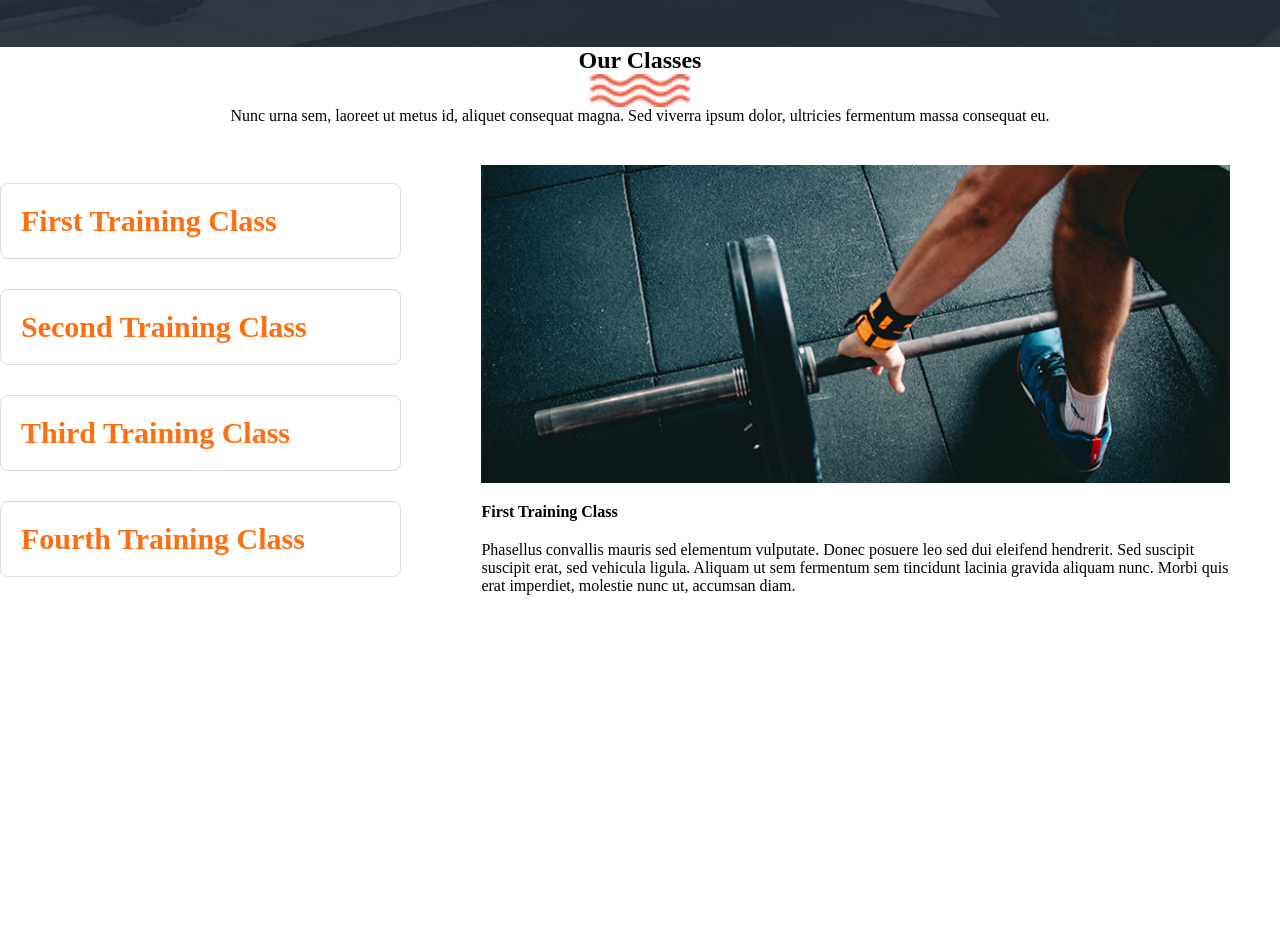
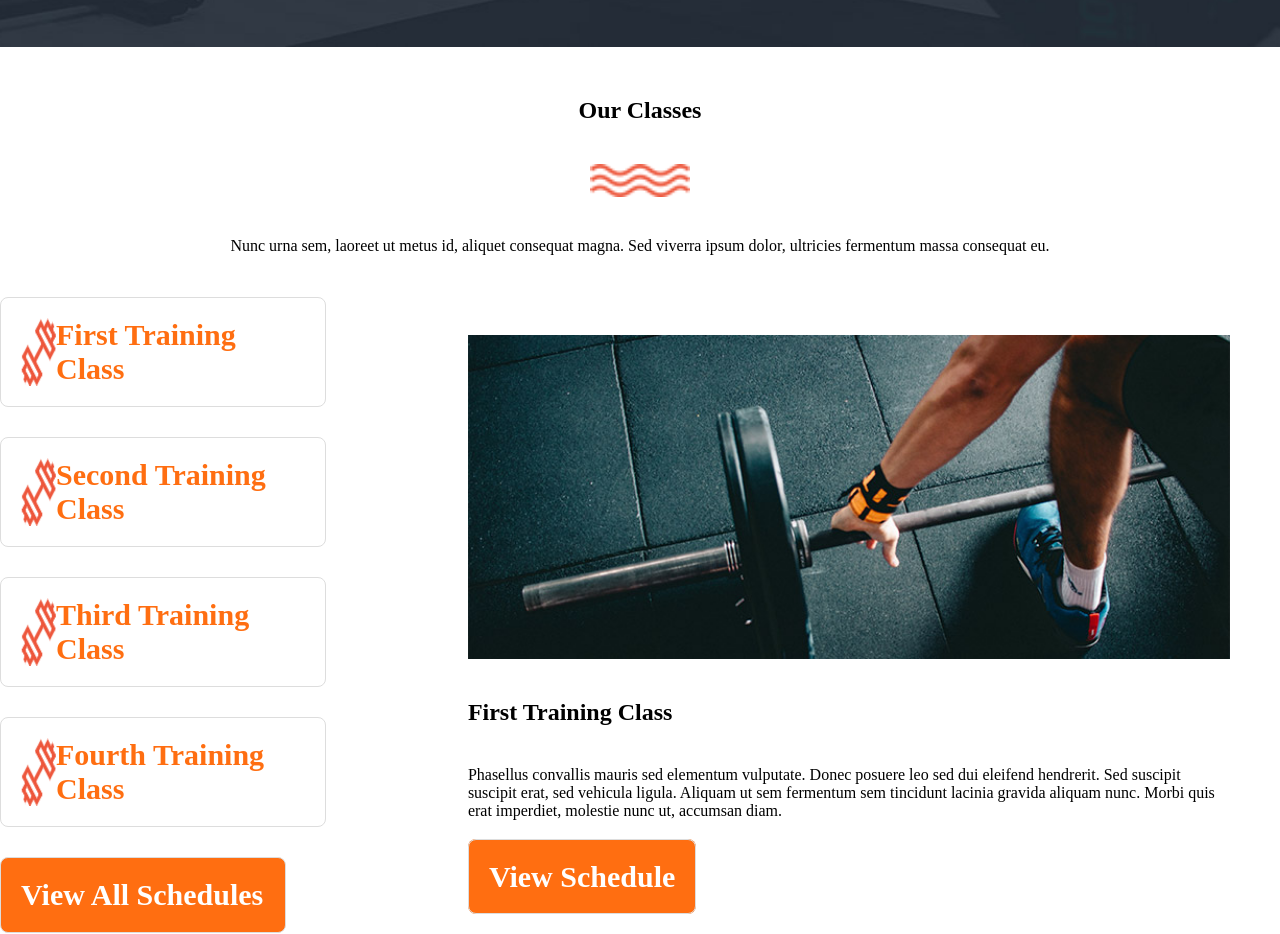
Before and after one commit to Abdo1454/training-studio, a React (Vite) app: page / in a window 1280 px wide. Shown: the part 1960-2894 px from the top of the page. Before the commit the page ends 2595 px from the top, so only its background shows below. Built offline with nearby package versions, Linux system fonts and the light colour scheme.

Commit message:
improve style classes

```diff
--- a/src/components/Classes/Classes.css
+++ b/src/components/Classes/Classes.css
@@ -1,8 +1,10 @@
 .classes-content{
+    margin-top: 50px;
     display: flex;
     flex-direction: column;
     justify-content: space-between;
     align-items: center;
+    gap: 40px;
 }
 .dec-image{
     width: 100px;
@@ -11,7 +13,7 @@
     display: flex;
     justify-content: flex-end;
     align-items: center;
-    gap: 40px;
+    gap: 20px;
 }
 .list-item {
     display: flex;
@@ -21,18 +23,33 @@
 }
 
 .list-item h3 {
+    display: flex;
+    justify-content: space-around;
+    /* gap:15px */
     padding: 20px;
     font-size: 30px;
     font-weight: 700;
     color: rgb(255, 110, 17);
-    width: 100%;
+    width: 80%;
     cursor: pointer;
     border: 1px solid #ddd;
     border-radius: 8px;
     position: relative;
     transition: all 0.3s ease;
 }
-
+.link-classes{
+    background-color:rgb(255, 110, 17);
+    color: #fff;
+     padding: 20px;
+    font-size: 30px;
+    font-weight: 700;
+     width: 70%;
+    cursor: pointer;
+    border: 1px solid #ddd;
+    border-radius: 8px;
+    position: relative;
+    transition: all 0.3s ease;
+}
 .list-item h3:hover {
     background-color: rgb(255, 110, 17);
     color: white;
@@ -45,7 +62,10 @@
     flex-direction: column;
     align-items: flex-start;
     justify-content: space-around;
-    gap: 20px;
+    gap: 40px;
+}
+.class-item-details  h4{
+    font-size: 24px;
 }
 .class-item-details img{
     width: 100%;
--- a/src/components/Classes/Classes.tsx
+++ b/src/components/Classes/Classes.tsx
@@ -1,5 +1,6 @@
 import { useState } from "react";
 import dec from "../../assets/images/line-dec.png";
+import featureClasses from "../../assets/images/tabs-first-icon.png";
 import "./Classes.css";
 import data from "../../data/classes.json";
 console.log(data.classes);
@@ -36,10 +37,11 @@ const [selectedClass, setSelectedClass] = useState(data.classes[0]);
      <div className="classes-list">
 
      <div className="list-item">
-              <h3 onClick={()=> setSelectedClass(data.classes[0])}>First Training Class</h3>
-              <h3  onClick={()=> setSelectedClass(data.classes[1])}>Second Training Class</h3>
-              <h3 onClick={()=> setSelectedClass(data.classes[2])}>Third Training Class</h3>
-              <h3 onClick={()=> setSelectedClass(data.classes[3])}>Fourth Training Class</h3>
+              <h3 onClick={()=> setSelectedClass(data.classes[0])}><img src={featureClasses}></img> First Training Class</h3>
+              <h3  onClick={()=> setSelectedClass(data.classes[1])}> <img src={featureClasses}></img> Second Training Class</h3>
+              <h3 onClick={()=> setSelectedClass(data.classes[2])}> <img src={featureClasses}></img> Third Training Class</h3>
+              <h3 onClick={()=> setSelectedClass(data.classes[3])}> <img src={featureClasses}></img>Fourth Training Class</h3>
+               <a className="link-classes" >View All Schedules</a>
             </div>
 
 
@@ -48,12 +50,13 @@ const [selectedClass, setSelectedClass] = useState(data.classes[0]);
     <img
       src={images[selectedClass.image as ImageKey]}
       alt={selectedClass.title}
-      width={200}
     />
 
     <h4>{selectedClass.subtitle}</h4>
 
     <p>{selectedClass.description}</p>
+              <h3> <a  className="link-classes" >View Schedule</a> </h3>
+
   </div>
 </div>
 
```
